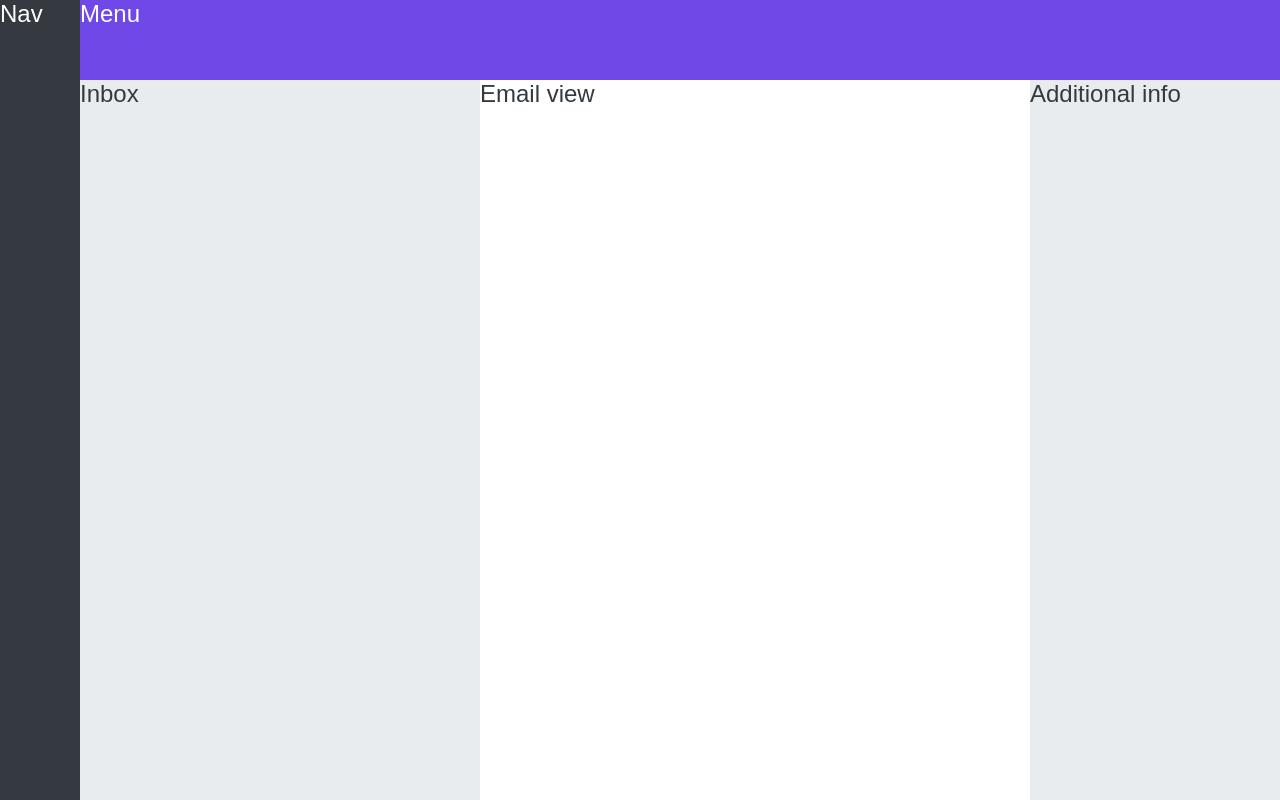
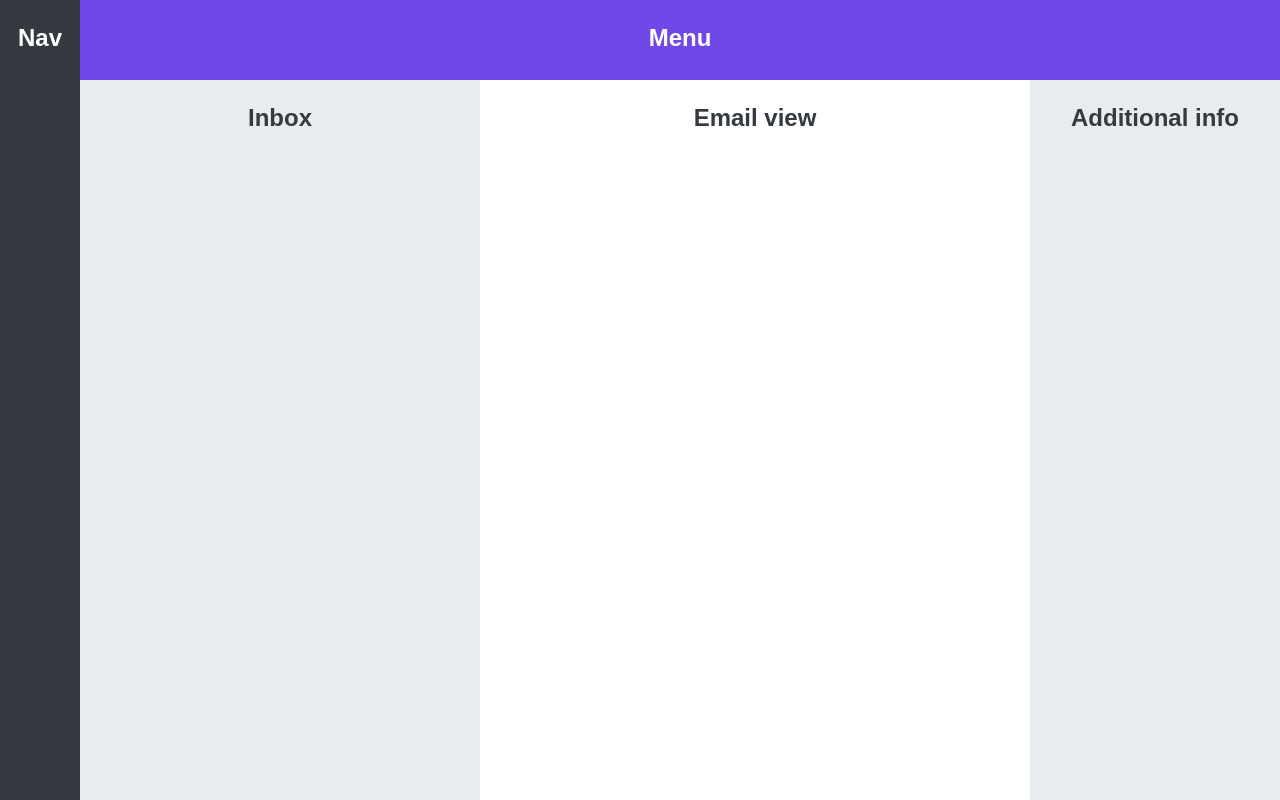
Before and after one commit to TomaszSarmata/appLayout, a plain HTML site: page index.html in a window 1280 px wide. Drawn offline with Linux system fonts and the light colour scheme.

Commit message:
added some padding to the top for each parent element

```diff
--- a/index.html
+++ b/index.html
@@ -19,6 +19,16 @@
         display: grid;
         grid-template-columns: 80px 400px 1fr 250px;
         grid-template-rows: 80px 1fr;
+        text-align: center;
+        font-weight: bold;
+      }
+
+      nav,
+      menu,
+      section,
+      main,
+      aside {
+        padding-top: 24px;
       }
 
       nav {
```
